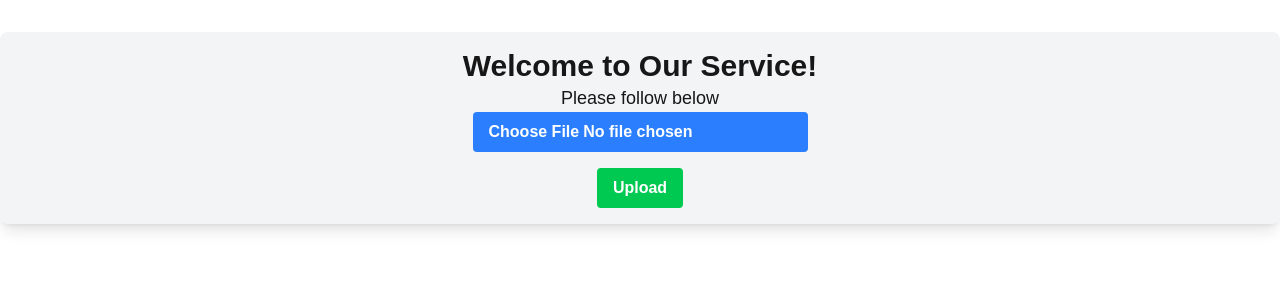
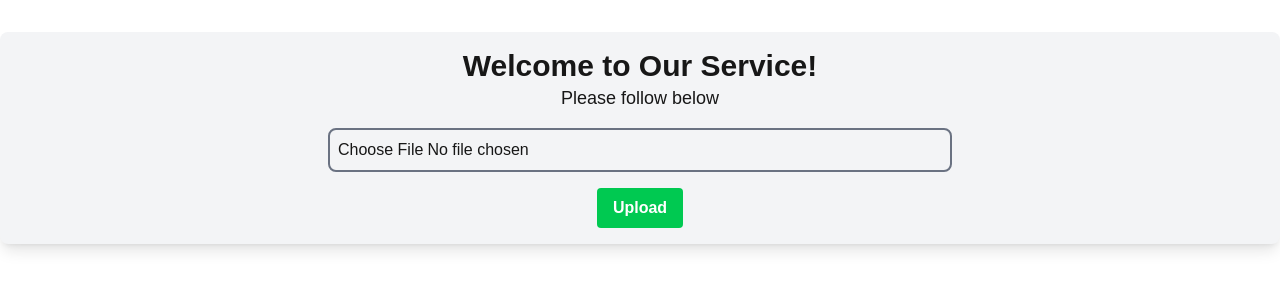
Before and after one commit to DevManTowhid/audio_file_to_text_web, a Next.js app in the folder frontend/: page / in a window 1280 px wide. Shown: the top 300 px of the page. Built offline with nearby package versions, Linux system fonts and the light colour scheme.

Commit message:
feat: add file upload functionality with improved input styling

```diff
--- a/frontend/src/app/page.tsx
+++ b/frontend/src/app/page.tsx
@@ -1,6 +1,17 @@
+"use client";
+
 import Image from "next/image";
-
+import { useState } from "react";
+import React from "react";
 export default function Home() {
+  const [file, setFile] = useState<File | null>(null);
+  const handleFileChange = (e: React.ChangeEvent<HTMLInputElement>) => {
+    if (e.target.files && e.target.files.length > 0) {
+      setFile(e.target.files[0]); // Store the selected file
+    } else {
+      setFile(null); // Reset if no file is selected
+    }
+  };
   return (
     <div className="container mx-auto p-4 text-center bg-gray-100 rounded-lg  shadow-lg mt-8">
       {/* <Image src="/logo.png" width={200} height={200} /> */}
@@ -9,14 +20,26 @@ export default function Home() {
  <h1 className="text-3xl font-bold">Welcome to Our Service!</h1>
       <p className="text-lg">Please follow below</p>
       <div>
-        <input type="file" className="full-rounded bg-blue-500 hover:bg-blue-700 text-white font-bold py-2 px-4 rounded" />
+        <input
+        className="border-2 border-gray-500 rounded-lg p-2 mt-4 w-1/2 mx-auto text-center"
+        type="file" accept=".mp3, .wav"/>
       </div>
       <div>
-        <button className=" bg-green-500 hover:bg-blue-700 text-white font-bold py-2 px-4 rounded mt-4 ">
+        <button
+         onClick={() => {
+          if(!file) {
+            console.log('No file selected');
+            return;
+          }
+          else{ console.log('UPLOADED file');}
+
+          // setFile("file");
+         }}
+
+        className=" cursor-pointer bg-green-500 hover:bg-blue-700 text-white font-bold py-2 px-4 rounded mt-4 ">
           Upload
         </button>
-
-        </div>
+      </div>
       </div>
   );
 }
```
